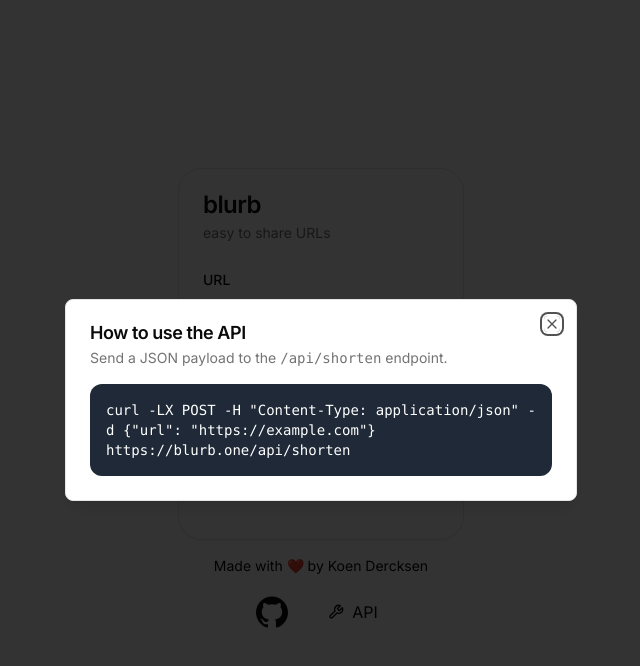
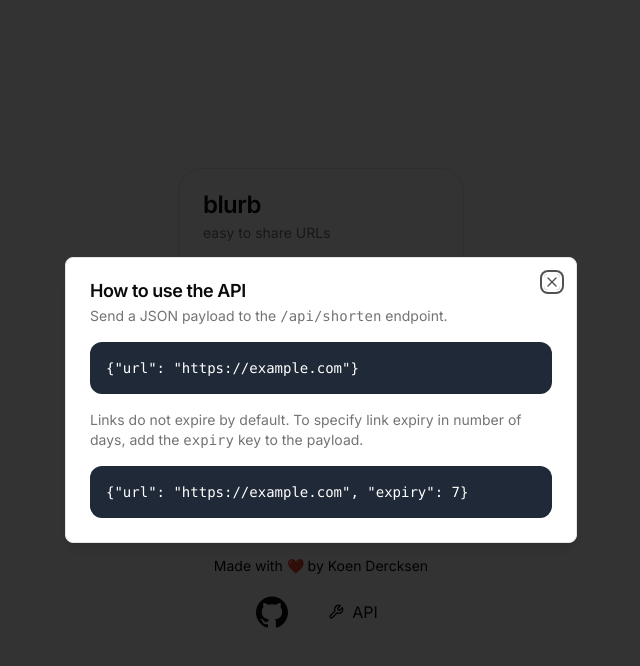
Before and after one commit to KDercksen/url_shortener, a Next.js app: page / in a window 1280 px wide. Both pictures are taken after a click on the button "API". Shown: the top 666 px of the page, without its empty margins (319-959 px from the left). Built offline with nearby package versions, Linux system fonts and the light colour scheme.

Commit message:
refactor: improve API instructions styling and add link expiry option

```diff
--- a/src/app/page.tsx
+++ b/src/app/page.tsx
@@ -61,8 +61,15 @@
               </DialogDescription>
             </DialogHeader>
             <div className="whitespace-wrap font-mono text-sm p-4 rounded-xl bg-gray-800 text-white">
-              curl -LX POST -H {'"Content-Type: application/json"'} -d{" "}
-              {'{"url": "https://example.com"}'} https://blurb.one/api/shorten
+              {'{"url": "https://example.com"}'}
+            </div>
+            <DialogDescription>
+              Links do not expire by default. To specify link expiry in number
+              of days, add the <span className="font-mono">expiry</span> key to
+              the payload.
+            </DialogDescription>
+            <div className="whitespace-wrap font-mono text-sm p-4 rounded-xl bg-gray-800 text-white">
+              {'{"url": "https://example.com", "expiry": 7}'}
             </div>
           </DialogContent>
         </Dialog>
```
